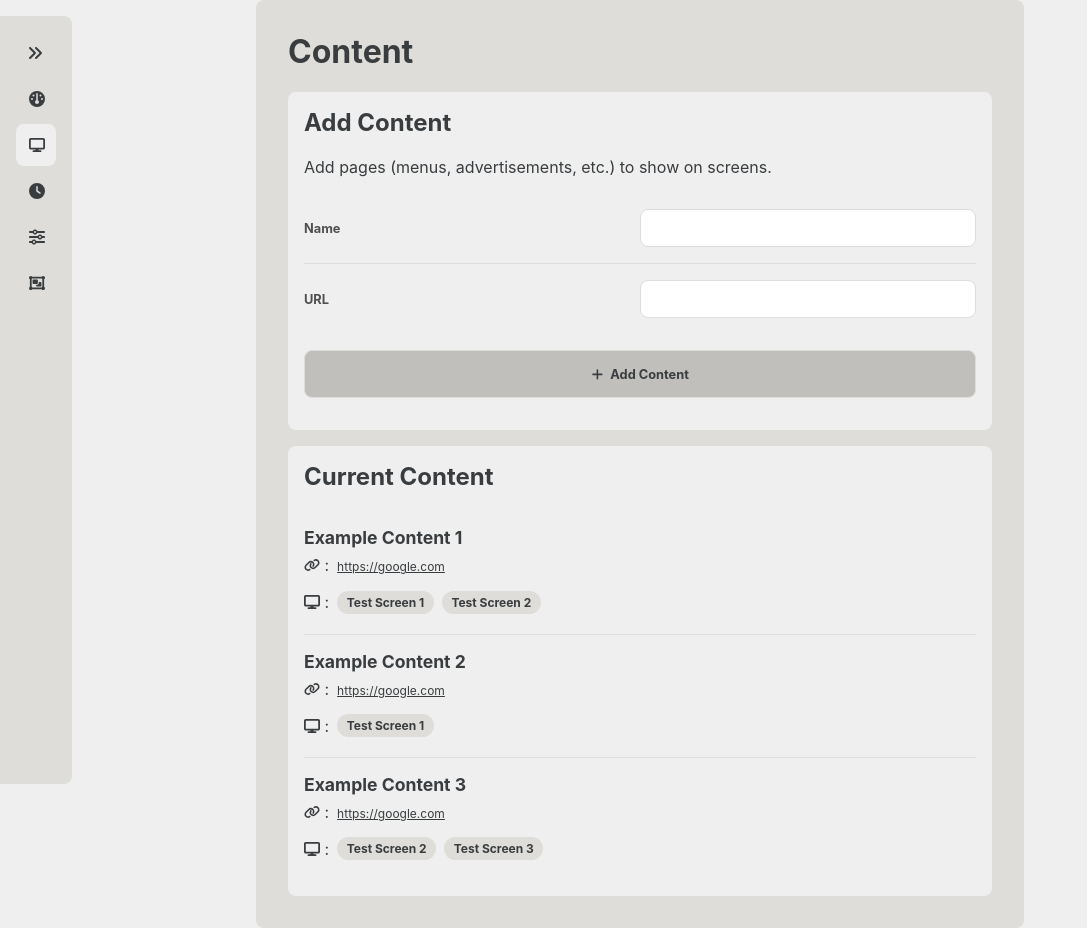
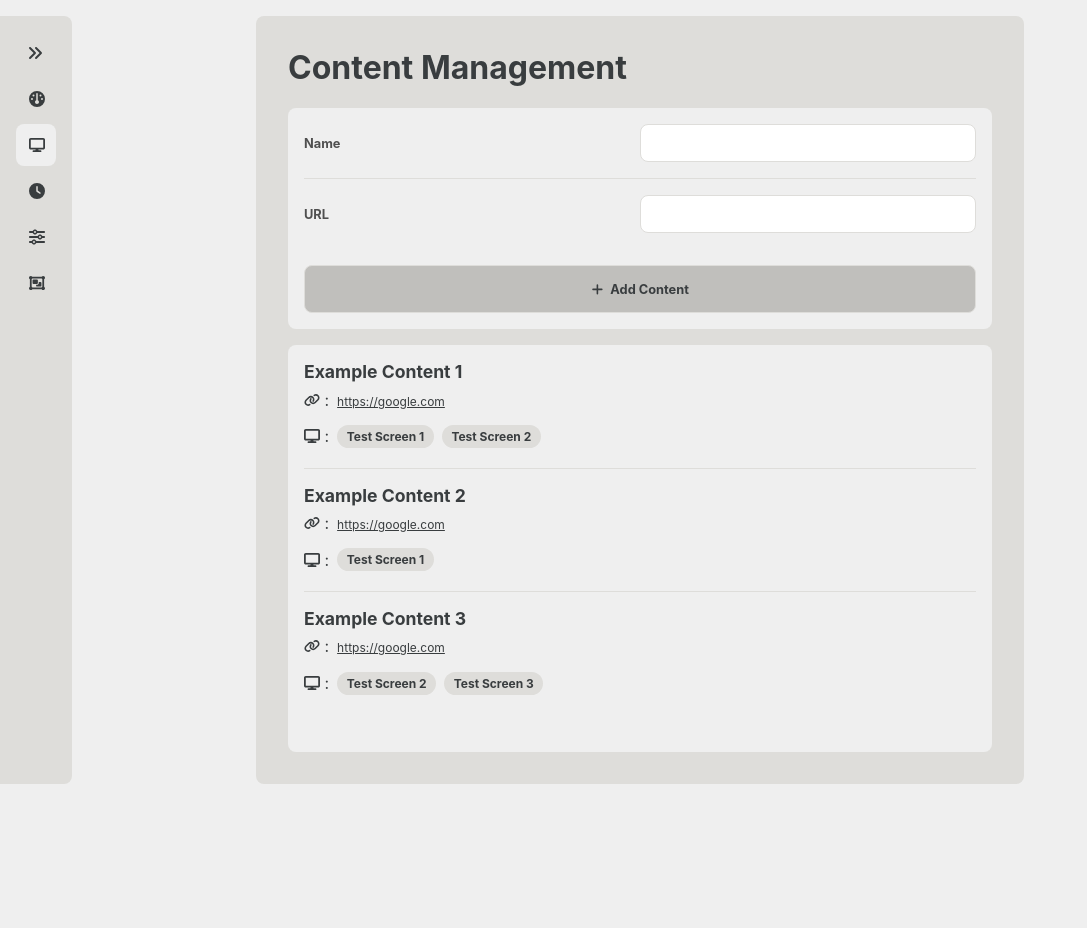
Before and after one commit to jaohara/sch-screen-man, a React (Vite) app in the folder frontend/: page /content in a window 1280 px wide. Shown: the whole page, without its empty margins (0-1087 px from the left). After the commit the page ends 800 px from the top, so only its background shows below. Built offline with nearby package versions, Linux system fonts and the light colour scheme.

Commit message:
Cleaned up container components

```diff
--- a/frontend/src/components/Card/Card.jsx
+++ b/frontend/src/components/Card/Card.jsx
@@ -2,9 +2,19 @@ import { useState } from "react";
 
 import styles from "./Card.module.scss";
 
-export default function Card ({ children }) {
+export default function Card ({
+  children,
+  grow,
+  scrollOverflow = false,
+}) {
   return (
-    <div className={styles["card"]}>
+    <div
+      className={`
+          ${styles["card"]}
+          ${scrollOverflow && styles["scroll-overflow"]}
+          ${grow && styles["grow"]}
+      `}
+    >
       {children}
     </div>
   );
--- a/frontend/src/components/Card/Card.module.scss
+++ b/frontend/src/components/Card/Card.module.scss
@@ -9,3 +9,11 @@
     margin-bottom: 0rem;
   }
 }
+
+.grow {
+  flex-grow: 1;
+}
+
+.card.scroll-overflow {
+  overflow-y: scroll;
+}
--- a/frontend/src/components/InputContainer/InputContainer.jsx
+++ b/frontend/src/components/InputContainer/InputContainer.jsx
@@ -3,12 +3,16 @@ import styles from "./InputContainer.module.scss";
 export default function InputContainer ({
   children,
   noBorder = false,
+  noTopPadding = false,
+  noBottomPadding = false,
 }) {
   return (
     <div
       className={`
         ${styles["input-container"]}
         ${noBorder ? styles["no-border"] : ""}
+        ${noTopPadding ? styles["no-top-padding"] : ""}
+        ${noBottomPadding ? styles["no-bottom-padding"] : ""}
       `}
     >
       {children}
--- a/frontend/src/components/InputContainer/InputContainer.module.scss
+++ b/frontend/src/components/InputContainer/InputContainer.module.scss
@@ -11,3 +11,11 @@
     border-bottom: 0px solid;
   }
 }
+
+.no-top-padding {
+  padding-top: 0rem;
+}
+
+.no-bottom-padding {
+  padding-bottom: 0rem;
+}
--- a/frontend/src/components/Panel/Panel.jsx
+++ b/frontend/src/components/Panel/Panel.jsx
@@ -2,9 +2,17 @@ import { useState } from "react";
 
 import styles from "./Panel.module.scss";
 
-export default function Panel ({ children }) {
+export default function Panel ({
+  children,
+  maxHeight,
+}) {
   return (
-    <div className={styles["panel"]}>
+    <div
+      className={`
+        ${styles["panel"]}
+        ${maxHeight && styles["max-height"]}
+      `}
+    >
       {children}
     </div>
   );
--- a/frontend/src/components/Panel/Panel.module.scss
+++ b/frontend/src/components/Panel/Panel.module.scss
@@ -3,7 +3,13 @@
   background-color: var(--panel-background-color);
   // TODO: Revisit idea with borders here - add to
   border: var(--container-border-size) solid var(--light-300);
+  display: flex;
+  flex-direction: column;
   padding: var(--panel-padding);
-  max-height: var(--panel-height);
+  max-height: var(--panel-max-height);
   width: var(--panel-desktop-width);
 }
+
+.panel.max-height {
+  height: var(--panel-max-height);
+}
--- a/frontend/src/components/Screen/Screen.module.scss
+++ b/frontend/src/components/Screen/Screen.module.scss
@@ -8,7 +8,7 @@
   flex-shrink: 0;
   justify-content: space-between;
   // min-height: 33vh;
-  min-height: 512px;
+  min-height: 576px;
   margin: var(--screen-margin);
   padding: var(--common-padding);
   // width should be
--- a/frontend/src/pages/ContentPage/ContentPage.jsx
+++ b/frontend/src/pages/ContentPage/ContentPage.jsx
@@ -75,16 +75,14 @@ export default function ContentPage () {
   };
 
   return (
-    <Panel>
-      <h1>Content</h1>
-      <p>
-      </p>
+    <Panel maxHeight>
+      <h1>Content Management</h1>
       <Card>
-        <h2>Add Content</h2>
-        <p>
+        {/* <h2>Add Content</h2> */}
+        {/* <p>
           Add pages (menus, advertisements, etc.) to show on screens.
-        </p>
-        <InputContainer>
+        </p> */}
+        <InputContainer noTopPadding>
           <TextInput
             error={contentNameHasError}
             label={"Name"}
@@ -102,7 +100,7 @@ export default function ContentPage () {
           />
         </InputContainer>
 
-        <InputContainer>
+        <InputContainer noBottomPadding >
           <Button
             icon="add"
             label={"Add Content"}
@@ -112,8 +110,7 @@ export default function ContentPage () {
         </InputContainer>
       </Card>
 
-      <Card>
-        <h2>Current Content</h2>
+      <Card scrollOverflow grow>
         {
           // TODO: include edge cases (no content added, currentContent is null)
           currentContent && currentContent.map((content) => (
--- a/frontend/src/pages/ContentPage/ContentPage.module.scss
+++ b/frontend/src/pages/ContentPage/ContentPage.module.scss
@@ -3,8 +3,13 @@
   border-color: var(--input-container-border-color);
   padding: 1rem 0rem;
 
+  &:first-of-type {
+    padding-top: 0rem;
+  }
+
   &:last-of-type {
     border-bottom: 0px solid;
+    padding-bottom: 0rem;
   }
 }
 
--- a/frontend/src/styles/variables.css
+++ b/frontend/src/styles/variables.css
@@ -28,7 +28,7 @@
   --lock-header-icon-size: 20px;
   --menu-button-padding-vertical: var(--common-padding);
   --panel-desktop-width: 768px;
-  --panel-max-height: 80vh;
+  --panel-max-height: calc(100vh - var(--common-margin) * 2);
   /* --panel-padding: 1.5rem; */
   --panel-padding: 2rem;
   --screen-group-header-font-size: 1.4rem;
```
